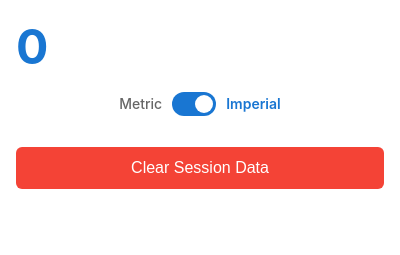
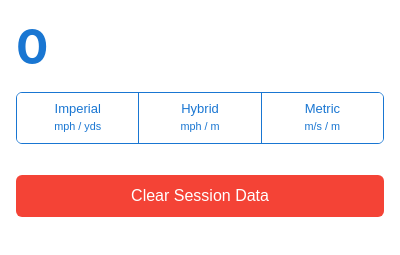
Before and after one commit to criticalberne/TrackPull, a browser extension: page src/popup/popup.html in a window 400 px wide. Shown: the part 101-356 px from the top of the page. Drawn offline with Linux system fonts and the light colour scheme; files whose address does not match are found by name.

Commit message:
feat: Add hybrid unit mode (mph + meters)
Several European countries commonly use meters for distance but prefer
mph for club and ball speed. Add a third "Hybrid" unit option alongside
Imperial and Metric that combines mph speeds with meter distances.

Replace the binary toggle in the popup with a 3-button segmented control
(Imperial / Hybrid / Metric) and extend UnitPreference, TARGET_UNITS,
and UNIT_LABELS to support the new mode.

Co-Authored-By: Claude Opus 4.6 <noreply@anthropic.com>

```diff
--- a/src/popup/popup.html
+++ b/src/popup/popup.html
@@ -127,66 +127,39 @@
       background-color: #d32f2f;
     }
 
-    /* Unit toggle */
-    .unit-toggle-row {
+    /* Segmented unit control */
+    .unit-segmented {
       display: flex;
-      align-items: center;
-      justify-content: center;
-      gap: 10px;
       margin: 16px 0;
+      border: 1px solid #1976d2;
+      border-radius: 6px;
+      overflow: hidden;
     }
 
-    .unit-toggle-row .label {
-      font-size: 14px;
+    .unit-segmented button {
+      flex: 1;
+      padding: 8px 4px;
+      border: none;
+      background: #fff;
+      color: #1976d2;
+      font-size: 13px;
       font-weight: 500;
-      color: #666;
-      transition: color 0.2s;
+      cursor: pointer;
+      transition: background-color 0.2s, color 0.2s;
+      line-height: 1.3;
     }
 
-    .unit-toggle-row .label.active {
-      color: #1976d2;
-      font-weight: 600;
+    .unit-segmented button + button {
+      border-left: 1px solid #1976d2;
     }
 
-    .toggle-switch {
-      position: relative;
-      width: 44px;
-      height: 24px;
+    .unit-segmented button.active {
+      background-color: #1976d2;
+      color: #fff;
     }
 
-    .toggle-switch input {
-      opacity: 0;
-      width: 0;
-      height: 0;
-    }
-
-    .toggle-slider {
-      position: absolute;
-      cursor: pointer;
-      inset: 0;
-      background-color: #1976d2;
-      border-radius: 24px;
-      transition: background-color 0.2s;
-    }
-
-    .toggle-slider::before {
-      content: "";
-      position: absolute;
-      height: 18px;
-      width: 18px;
-      left: 3px;
-      bottom: 3px;
-      background-color: #fff;
-      border-radius: 50%;
-      transition: transform 0.2s;
-    }
-
-    .toggle-switch input:checked + .toggle-slider {
-      background-color: #1976d2;
-    }
-
-    .toggle-switch input:checked + .toggle-slider::before {
-      transform: translateX(20px);
+    .unit-segmented button:hover:not(.active) {
+      background-color: #e3f2fd;
     }
   </style>
   <script src="./popup.js"></script>
@@ -197,13 +170,10 @@
     <h2>Shot Count</h2>
     <div id="shot-count" class="shot-count">Loading...</div>
   </div>
-  <div class="unit-toggle-row">
-    <span class="label" id="label-metric">Metric</span>
-    <label class="toggle-switch">
-      <input type="checkbox" id="unit-toggle" checked>
-      <span class="toggle-slider"></span>
-    </label>
-    <span class="label active" id="label-imperial">Imperial</span>
+  <div class="unit-segmented" id="unit-segmented">
+    <button data-unit="imperial">Imperial<br><small>mph / yds</small></button>
+    <button data-unit="hybrid">Hybrid<br><small>mph / m</small></button>
+    <button data-unit="metric">Metric<br><small>m/s / m</small></button>
   </div>
   <button id="export-btn" style="display:none;">Export CSV</button>
   <button id="clear-btn">Clear Session Data</button>
--- a/src/shared/unit_normalization.ts
+++ b/src/shared/unit_normalization.ts
@@ -8,7 +8,7 @@
 
 export type UnitSystemId = "789012" | "789013" | "789014" | string;
 
-export type UnitPreference = "imperial" | "metric";
+export type UnitPreference = "imperial" | "metric" | "hybrid";
 
 /**
  * Trackman unit system definitions.
@@ -101,6 +101,7 @@ export const DEFAULT_UNIT_SYSTEM: UnitSystem = UNIT_SYSTEMS["789012"];
  */
 export const TARGET_UNITS: Record<UnitPreference, { speed: "mph" | "km/h" | "m/s"; distance: "yards" | "meters" }> = {
   imperial: { speed: "mph", distance: "yards" },
+  hybrid: { speed: "mph", distance: "meters" },
   metric: { speed: "m/s", distance: "meters" },
 };
 
@@ -109,6 +110,7 @@ export const TARGET_UNITS: Record<UnitPreference, { speed: "mph" | "km/h" | "m/s
  */
 export const UNIT_LABELS: Record<UnitPreference, { speed: string; distance: string; angle: string }> = {
   imperial: { speed: "mph", distance: "yds", angle: "°" },
+  hybrid: { speed: "mph", distance: "m", angle: "°" },
   metric: { speed: "m/s", distance: "m", angle: "°" },
 };
 
```
Also changed, not shown: src/popup/popup.ts (+13 -13 lines).
